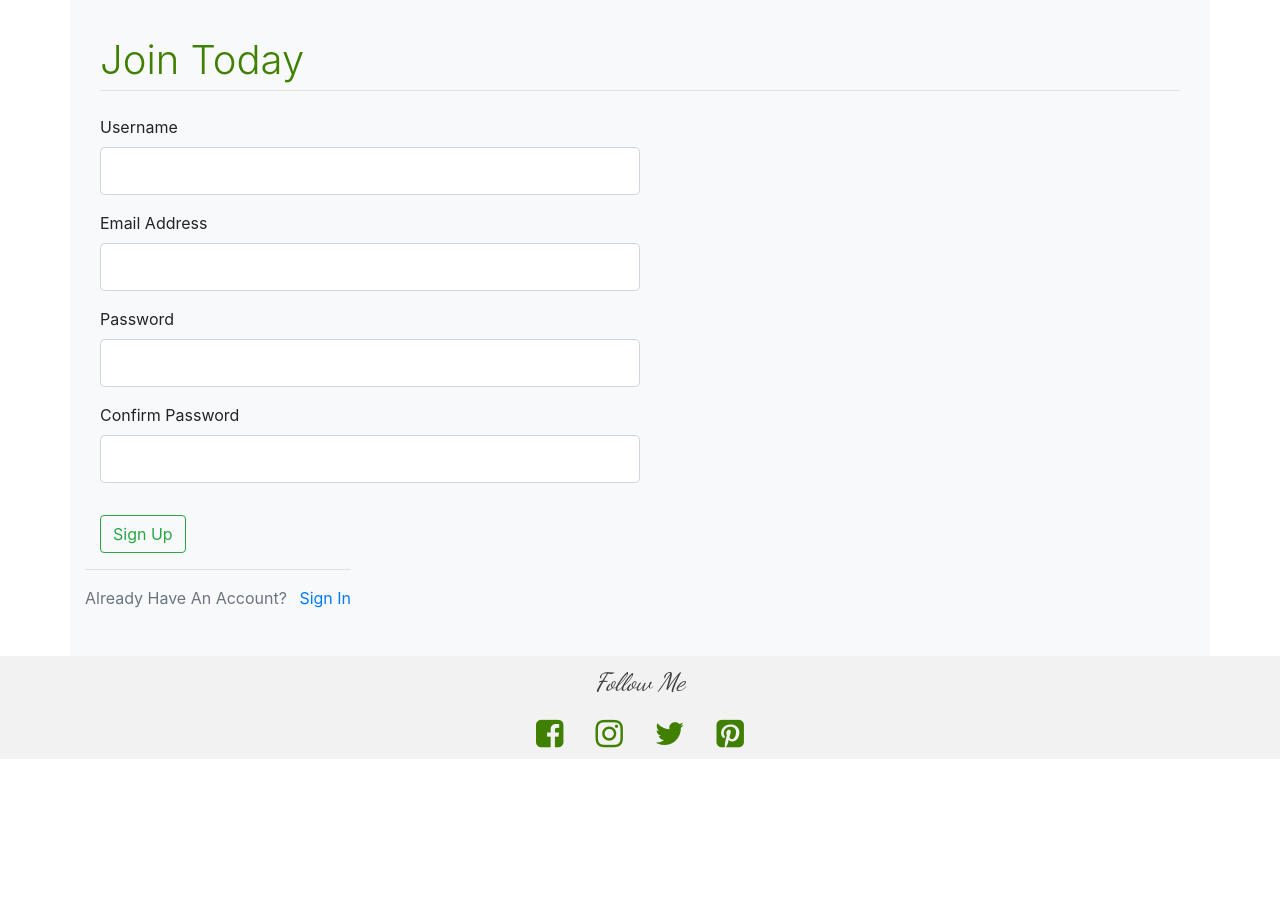
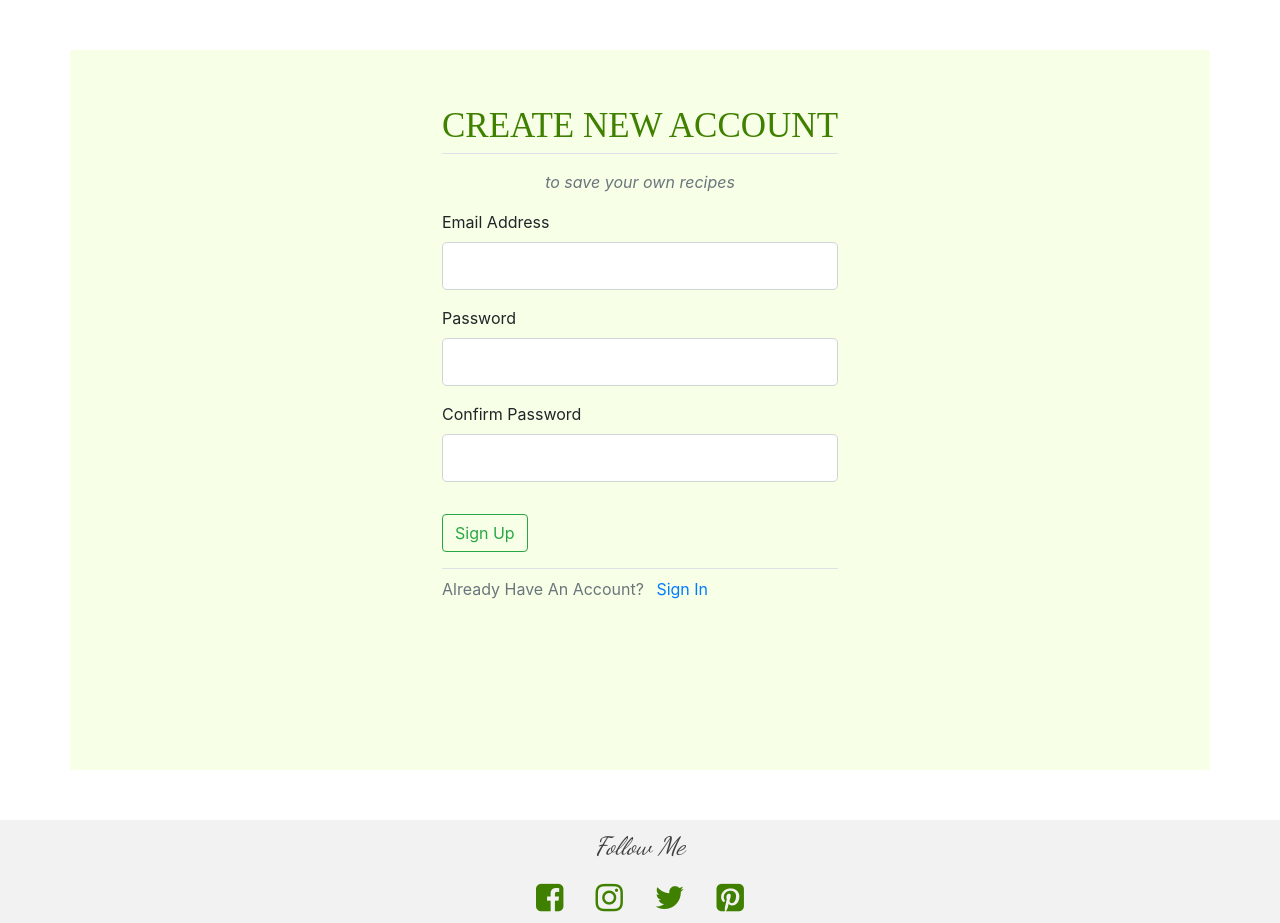
Before and after one commit to capel82/Busy-Capel, a Flask app: page /register in a window 1280 px wide. Shown: the part 56-979 px from the top of the page. Before the commit the page ends 815 px from the top, so only its background shows below. Run offline with Flask 2, Linux system fonts and the light colour scheme; some libraries are stand-ins or nearby versions.

Commit message:
improve style for register page

```diff
--- a/static/css/style.css
+++ b/static/css/style.css
@@ -64,16 +64,19 @@ h2 {
 }
 /*--register.html --*/
 #join {
-    padding:30px;
-
+    padding:50px;
+    margin-top: 50px;
+    margin-bottom:50px;
+    height: 90vh;
+    background-color: #f7ffe6;
 }
 legend{
     color:#408000;
-    font-weight: 300;
-    font-size: 40px;
+    font-weight: 100;
+    font-size: 35px;
+    font-family: 'Times New Roman', Times, serif
 }
 .form-control {
-    width:50%;
     justify-content: center;
 }
 /*--recipes.html--*/
--- a/templates/register.html
+++ b/templates/register.html
@@ -1,25 +1,12 @@
 {% extends 'base.html' %} {% block content %}
- <div id="join"class="container bg-light">
+ <div id="join"class="container justify-content-center">
     <div class="row">
-        <div class="col-sm-6 col-md-8 col-lg-12">
+        <div class="col-sm-6 col-md-8 col-lg-12 d-flex justify-content-center">
         <form method="POST" action="">
             {{ form.hidden_tag() }}
             <fieldset class="form-group">
-                <legend class="border-bottom mb-4">Join Today</legend>
-                <div class="form-group">
-                    {{ form.username.label(class="form-control-label") }}
-
-                    {% if form.username.errors %}
-                        {{ form.username(class="form-control form-control-lg is-invalid") }}
-                        <div class="invalid-feedback">
-                            {% for error in form.username.errors %}
-                                <span>{{ error }}</span>
-                            {% endfor %}
-                        </div>
-                    {% else %}
-                        {{ form.username(class="form-control form-control-lg") }}
-                    {% endif %}
-                </div>
+                <legend class="border-bottom mb-3">CREATE NEW ACCOUNT</legend>
+                <p class="text-muted text-center font-italic">to save your own recipes</p>
                 <div class="form-group">
                     {{ form.email.label(class="form-control-label") }}
                     {% if form.email.errors %}
@@ -62,14 +49,15 @@
             </fieldset>
             <div class="form-group">
                 {{ form.submit(class="btn btn-outline-success") }}
-            </div>
-        </form>
-    </div>
-    <div class="border-top pt-3">
+                <div class="border-top mt-3 pt-2">
         <p class="text-muted">
             Already Have An Account? <a class="ml-2" href="{{ url_for('login') }}">Sign In</a>
         </p>
     </div>
+            </div>
+        </form>
+    </div>
+
     </div>
 </div>
 {% endblock content %}
```
